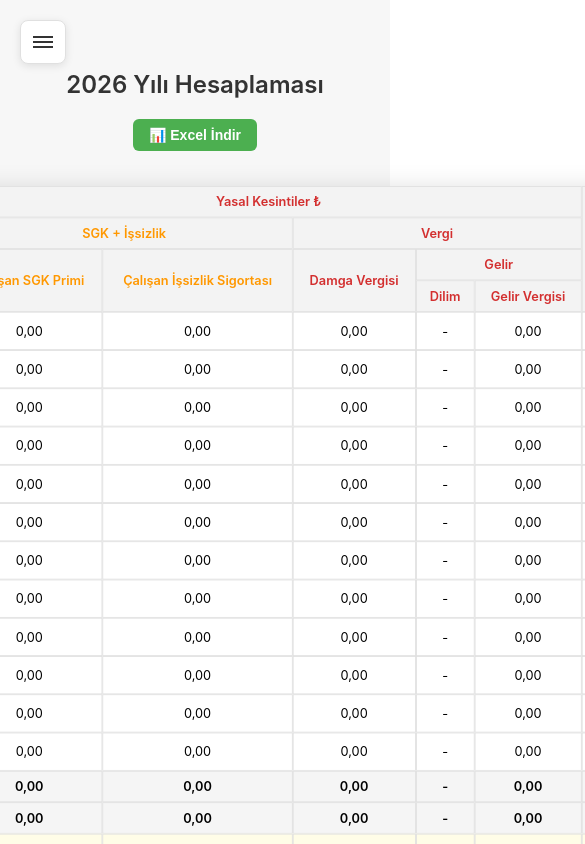
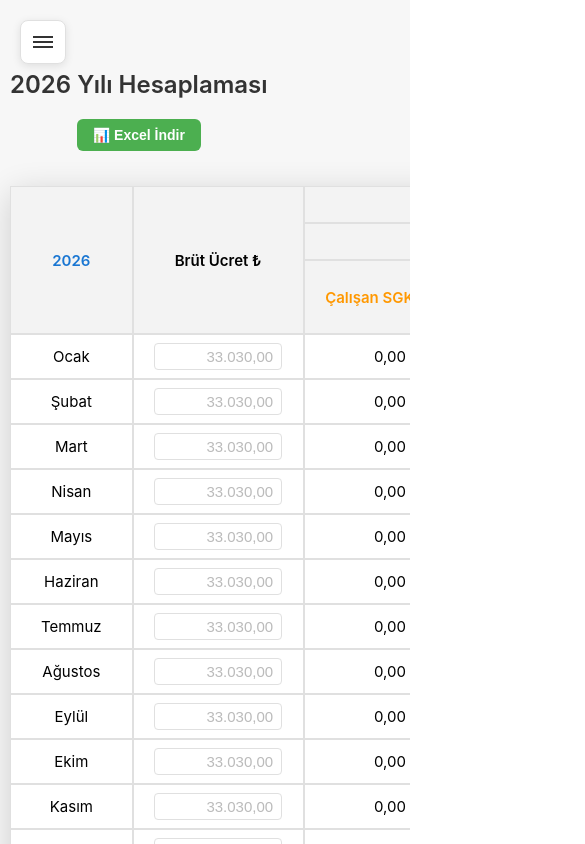
Before and after one commit to eneskasim18/brutten-nete, a React (Create React App) app: page / in a window 390 px wide. Shown: the top 844 px of the page, 585 px wide, since content can reach past the window. Built offline with nearby package versions, Linux system fonts and the light colour scheme.

Commit message:
feat: Add styling for SalaryTable component.

```diff
--- a/src/components/SalaryTable/SalaryTable.css
+++ b/src/components/SalaryTable/SalaryTable.css
@@ -2,10 +2,12 @@
     display: flex;
     flex-direction: column;
     align-items: center;
-    justify-content: center;
+    justify-content: flex-start;
     min-height: 100vh;
     background: #f7f7f7;
     position: relative;
+    width: 100%;
+    overflow-x: auto; /* Yatay kaydırma */
 }
 
 .salary-table {
@@ -14,12 +16,22 @@
     background: #fff;
     box-shadow: 0 6px 32px rgba(0, 0, 0, 0.16);
     border-radius: 10px;
-    overflow: hidden;
     margin-bottom: 16px;
-    min-width: 1150px;
-    transform: scale(0.85);
-    transform-origin: top center;
+    min-width: 1150px; /* Genişlik sabit kalsın ki mobilde kaydırılsın */
     margin-top: 15px;
+}
+
+@media (max-width: 1200px) {
+    .salary-table-wrapper {
+        align-items: flex-start; /* Mobilde sola yasla ki kaydırma düzgün çalışsın */
+        padding-left: 10px;
+        padding-right: 10px;
+    }
+
+    .salary-table {
+        transform: none; /* Scale'i kaldır */
+        margin-left: 0;
+    }
 }
 
 .salary-table th,
```
